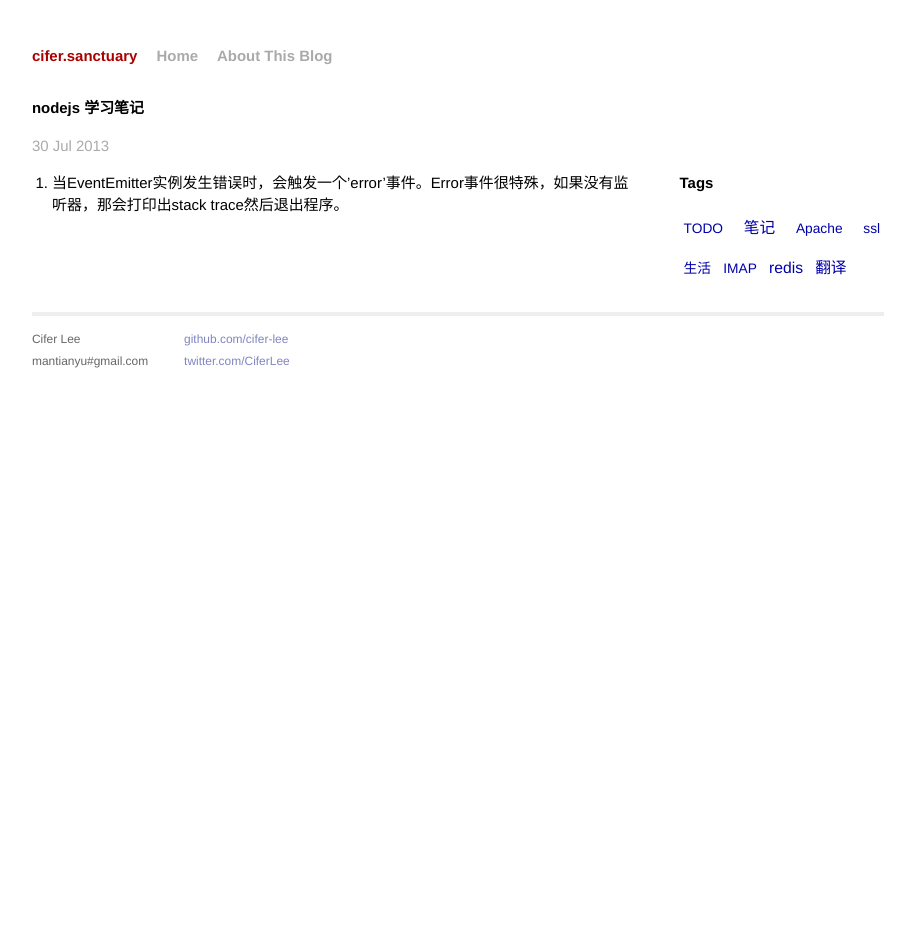
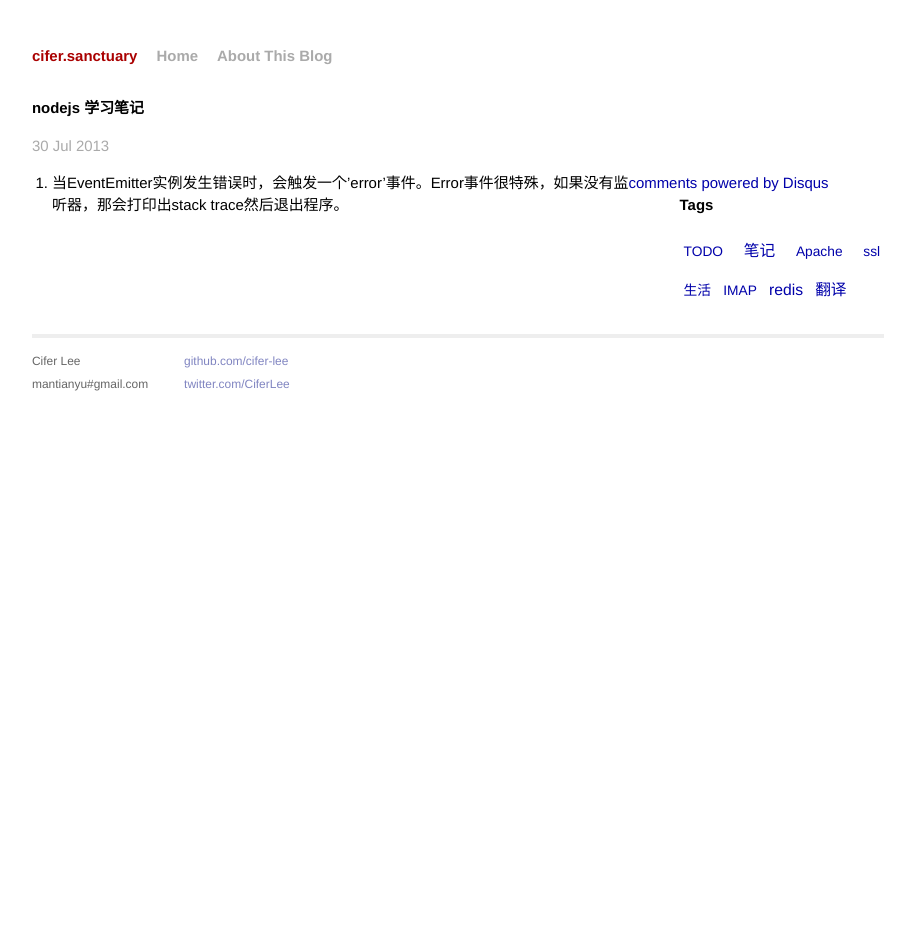
Before and after one commit to cifer-lee/cifer-lee.github.io, a Jekyll site: the page built from _posts/2013-07-30-nodejs-study.markdown, in a window 1280 px wide. Shown: the whole page, without its empty margins (182-1097 px from the left). Built offline with Jekyll 4.4.1, drawn with Linux system fonts in a browser that asks for light colours; comment, search, counter and statistics services are not loaded; part of the change alters nothing that is shown.

Commit message:
add disqus to post layout

```diff
--- a/_layouts/post.html
+++ b/_layouts/post.html
@@ -1,9 +1,26 @@
 ---
 layout: default
+published: true
 ---
+
 <h2>{{ page.title }}</h2>
 <p class="meta">{{ page.date | date_to_string }}</p>
 
 <div class="post">
 {{ content }}
 </div>
+
+    <div id="disqus_thread"></div>
+    <script type="text/javascript">
+        /* * * CONFIGURATION VARIABLES: EDIT BEFORE PASTING INTO YOUR WEBPAGE * * */
+        var disqus_shortname = 'jekllypages'; // required: replace example with your forum shortname
+
+        /* * * DON'T EDIT BELOW THIS LINE * * */
+        (function() {
+            var dsq = document.createElement('script'); dsq.type = 'text/javascript'; dsq.async = true;
+            dsq.src = '//' + disqus_shortname + '.disqus.com/embed.js';
+            (document.getElementsByTagName('head')[0] || document.getElementsByTagName('body')[0]).appendChild(dsq);
+        })();
+    </script>
+    <noscript>Please enable JavaScript to view the <a href="http://disqus.com/?ref_noscript">comments powered by Disqus.</a></noscript>
+    <a href="http://disqus.com" class="dsq-brlink">comments powered by <span class="logo-disqus">Disqus</span></a>
```
